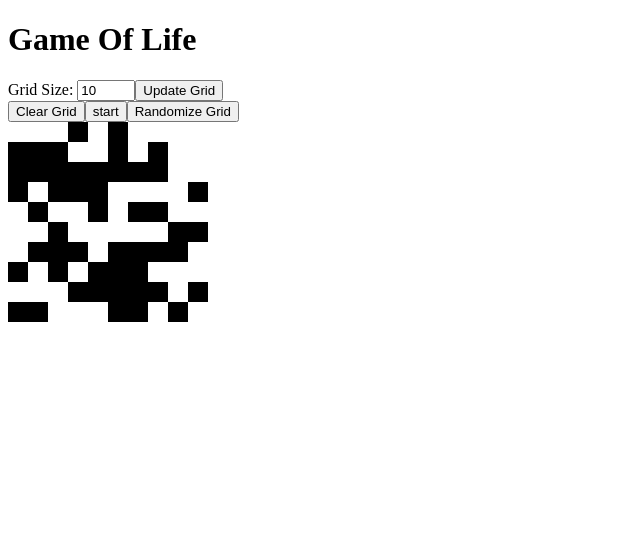
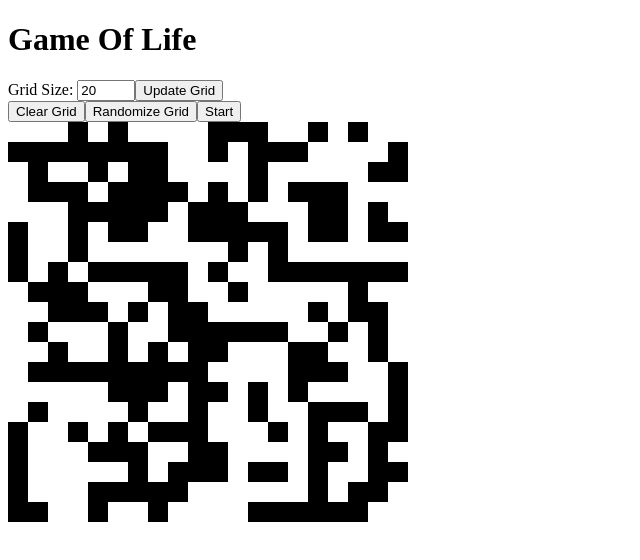
Before and after one commit to MrT3313/GameOfLife, a React (Create React App) app in the folder client/: page / in a window 1280 px wide. Shown: the top 560 px of the page, without its empty margins (0-640 px from the left). Built offline with nearby package versions, Linux system fonts and the light colour scheme.

Commit message:
code cleanup

```diff
--- a/client/src/App.js
+++ b/client/src/App.js
@@ -9,6 +9,7 @@ import produce from 'immer'
 // FUNCTIONS
 import { empty2Darray } from './utils/empty2Darray.js'
 import { randomGrid } from './utils/randomGrid.js'
+import { clearGrid } from './utils/clearGrid.js'
 import { countNeighbors } from './utils/countNeighbors.js'
 
 // COMPONENTS
@@ -17,8 +18,8 @@ import Cell from './components/Cell.js'
 
 // __MAIN__
 function App() {
-  // State
-  const [size, setSize] = useState(10)
+  // STATE
+  const [size, setSize] = useState(20)
   const [grid, setGrid] = useState([])
   const [simSpeed, setSimSpeed] = useState(1000)
 
@@ -26,7 +27,7 @@ function App() {
   const runningRef = useRef(isRunning) // runningRef == "Ref CONTAINER"
   runningRef.current = isRunning
 
-  // UseEffect => Game Setup
+  // USE EFFECT
   useEffect(() => {
   console.log('<App /> UseEffect Triggered')
 
@@ -34,33 +35,18 @@ function App() {
 
   }, [size])
 
-  // Methods
-  // 1 - Clear Grid
-  const clearGrid = () => {
-    // Make Empty Grid
-    let emptyGrid = empty2Darray(size)
-
-    // Fill Grid
-    for (let i = 0; i < size; i++) {
-      for (let j = 0; j < size; j++) {
-        emptyGrid[i][j] = 0
-      }
-    }
-
-    // Update State
-    setGrid(emptyGrid)
+  // METHODS
+  // - 1 - Clear Grid
+  const clear = () => {
+    setGrid(clearGrid(empty2Darray(size), size))
   }
 
-  // 2 - Randomize Grid
+  // - 2 - Randomize Grid
   const randomize = () => {
-    // Make Empty Grid
-    let emptyGrid = empty2Darray(size)
-
-    // Randomize Grid
-    setGrid(randomGrid(emptyGrid, size))
+    setGrid(randomGrid(empty2Darray(size), size))
   }
 
-  // 3 - Toggle Cell State
+  // - 3 - Toggle Cell State
   const toggleCellStatus = (i,k) => {
     // Immutable State Update => immer
     const newGrid = produce(grid, gridCopy => {
@@ -70,48 +56,52 @@ function App() {
     setGrid(newGrid)
   }
 
-  // 4 - Start Simulation
+  // - 4 - Start Simulation
   const toggleSimulation = () => {
-    // 1 - Update Running State
+    // - A - Update Running State
     setRunning(!isRunning)
 
-    // 2 - State not changing fast enough?
+    // - B - State not changing fast enough? ==> state update 'race condition'
     runningRef.current = true
 
-    // 3 - Call Simulation Function
+    // - C - Call Simulation Function
     runSimulation()
   }
 
-  // 5 - Run Simulation
+  // - 5 - Run Simulation
   // Function is only being made ONCE (not made and passed on every render)
   // BUT still trying to access 'isRunning' variable that could update at anytime
   // -- useRef()
   const runSimulation = useCallback(() => {
-    // Check if we are currently running
+    // - A - Check if we are currently running
     // This would be the "Base Case" if we are thining recursivly => our function escape
     if (!runningRef.current) {
       return;
     }
 
-    // *** SIMULATION LOGIC ***
+    // - B - SIMULATION LOGIC ***
     runIteration()
 
-    // SetTimeout
+    // - C - SetTimeout
     setTimeout(runSimulation, simSpeed)
   }, [])
 
-  // 6 - Iteration
+  // - 6 - Iteration
   const runIteration = () => {
     setGrid(g => {
       return produce(g, gridCopy => {
         // console.log(size)
+
+        // - A - Main Loop
         for (let i = 0; i < size; i++) {
           for (let k = 0; k < size; k++) {
+            // - B - Count Neighbors
             let neighbors = countNeighbors(g, i, k, size)
             if (neighbors > 0) {
-              console.log(`runIteration => cell [${i},${k}] has ${neighbors} neighbors`)
+              // console.log(`runIteration => cell [${i},${k}] has ${neighbors} neighbors`)
             }
 
+            // - C - Core Game Cell Update Logic
             if (neighbors < 2 || neighbors > 3) {
               gridCopy[i][k] = 0
             } else if (g[i][k] === 0 && neighbors === 3) {
@@ -127,8 +117,8 @@ function App() {
     <div className="App">
       <h1>Game Of Life</h1>
       <AppStateForm
-      randomize={randomize}
-        clearGrid={clearGrid}
+        randomize={randomize}
+        clear={clear}
         currentSize={size}
         setSize={setSize}
         isRunning={isRunning}
--- a/client/src/components/AppStateForm.js
+++ b/client/src/components/AppStateForm.js
@@ -4,10 +4,8 @@ import React, {useState} from 'react'
 // MAIN
 function AppStateForm(props) {
     const {
-        randomize,
-        clearGrid,
+        randomize, clear,
         currentSize, setSize,
-        // runSimulation, runningRef, setRunning,
         isRunning,
         toggleSimulation,
     } = props
@@ -38,19 +36,19 @@ function AppStateForm(props) {
             <button>Update Grid</button>
         </form>
         <button
-            onClick={clearGrid}
+            onClick={clear}
         >
             Clear Grid
-        </button>
-        <button
-            onClick={toggleSimulation}
-        >
-            {isRunning ? 'stop' : 'start'}
         </button>
         <button
             onClick={randomize}
         >
             Randomize Grid
+        </button>
+        <button
+            onClick={toggleSimulation}
+        >
+            {isRunning ? 'Stop' : 'Start'}
         </button>
         </>
     )
--- /dev/null
+++ b/client/src/utils/clearGrid.js
@@ -0,0 +1,10 @@
+export function clearGrid(grid, size){
+    for (let i = 0; i < size; i++) {
+        for (let j = 0; j < size; j++) {
+            grid[i][j] = 0
+        }
+    }
+
+    // RETURN
+    return grid
+}
```
